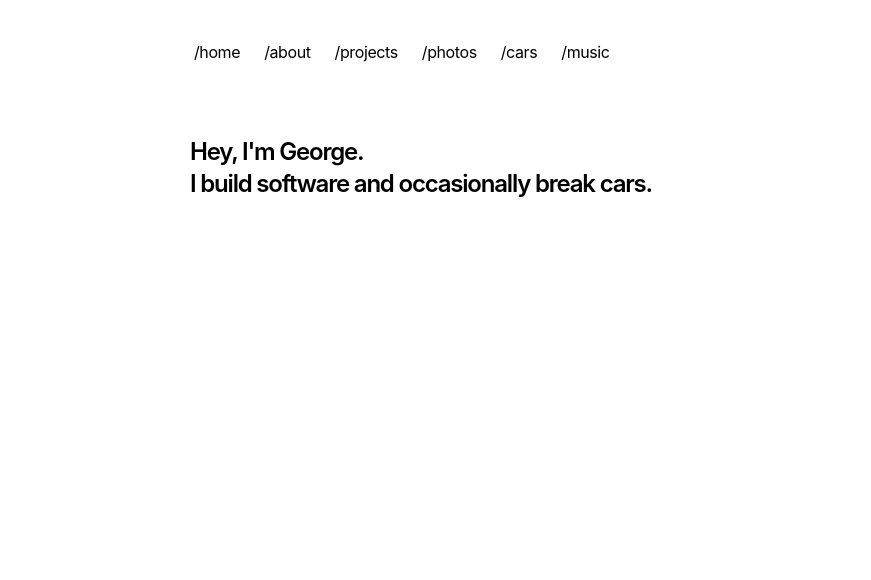
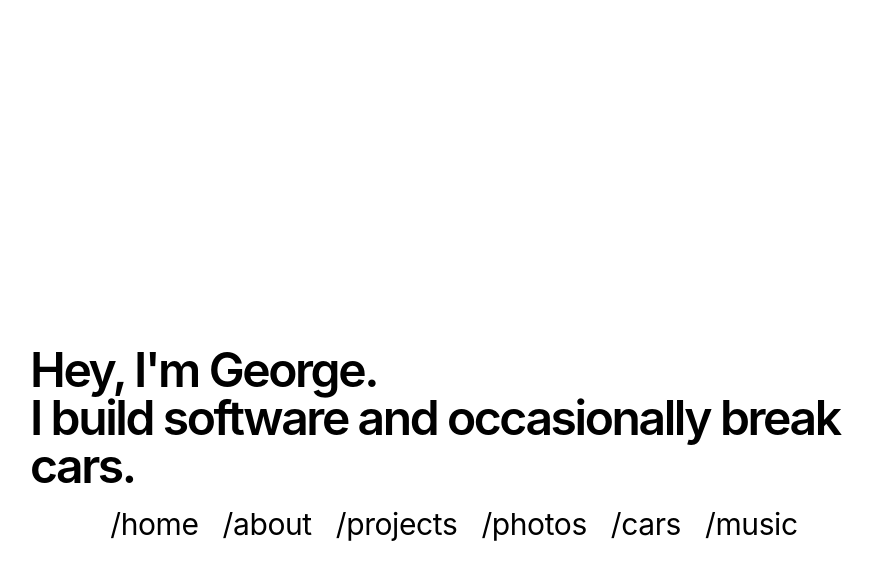
Before and after one commit to georgelth/GeorgePortfolio, a Next.js app: page / in a window 1280 px wide. Shown: the top 580 px of the page, without its empty margins (162-1033 px from the left). Built offline with nearby package versions, Linux system fonts and the light colour scheme.

Commit message:
Laid out a good starter design for the homepage

```diff
--- /dev/null
+++ b/app/about/page.tsx
@@ -0,0 +1,13 @@
+import { Navbar } from '../components/nav'
+
+export default function About() {
+  return (
+    <main>
+      <Navbar />
+      <h1>About</h1>
+      <p>
+        Hey, I'm George...
+      </p>
+    </main>
+  );
+}
--- a/app/components/nav.tsx
+++ b/app/components/nav.tsx
@@ -23,10 +23,10 @@ const navItems = {
 
 export function Navbar() {
   return (
-    <aside className="-ml-[8px] mb-16 tracking-tight">
+    <aside className="-ml-[8px] mb-16 mt-2 tracking-tight">
       <div className="lg:sticky lg:top-20">
         <nav
-          className="flex flex-row items-start relative px-0 pb-0 fade md:overflow-auto scroll-pr-6 md:relative"
+          className="text-3xl flex items-center justify-center flex-row items-start relative px-0 pb-0 fade md:overflow-auto scroll-pr-6 md:relative"
           id="nav"
         >
           <div className="flex flex-row space-x-0 pr-10">
--- a/app/layout.tsx
+++ b/app/layout.tsx
@@ -52,9 +52,8 @@ export default function RootLayout({
         GeistMono.variable
       )}
     >
-      <body className="antialiased max-w-xl mx-4 mt-8 lg:mx-auto">
+      <body className="antialiased max-w-4xl mx-4 mt-8 lg:mx-auto">
         <main className="flex-auto min-w-0 mt-6 flex flex-col px-2 md:px-0">
-          <Navbar />
           {children}
           <Analytics />
           <SpeedInsights />
--- a/app/page.tsx
+++ b/app/page.tsx
@@ -1,24 +1,14 @@
 import { BlogPosts } from 'app/components/posts'
+import { Navbar } from './components/nav'
 
-export default function Page() {
+export default function Home() {
   return (
     <section>
-      {/* <h1 className="mb-8 text-2xl font-semibold tracking-tighter">
-        George Howard
-      </h1>
-      <h6 className="mb-8 text-l font-semibold tracking-tighter">
-        Software Developer / Tinkerer / Creative
-      </h6>
-      <p className="mb-4">
-        {`I like building things, and figuring out how they work.`}
-      </p>
-      <div className="my-8">
-      </div> */}
-
-      <h1 className="mb-8 text-2xl font-semibold tracking-tighter">
+      <h1 className="text-5xl font-semibold tracking-tighter mt-[35%]">
         Hey, I'm George.<br />
         I build software and occasionally break cars.
       </h1>
+      <Navbar />
       <div className="my-8">
       </div>
     </section>
```
Also changed, not shown: public/fonts/NewRodinProEB.woff2 (added), 1 other file (tests, documents, lock files or other folders).
